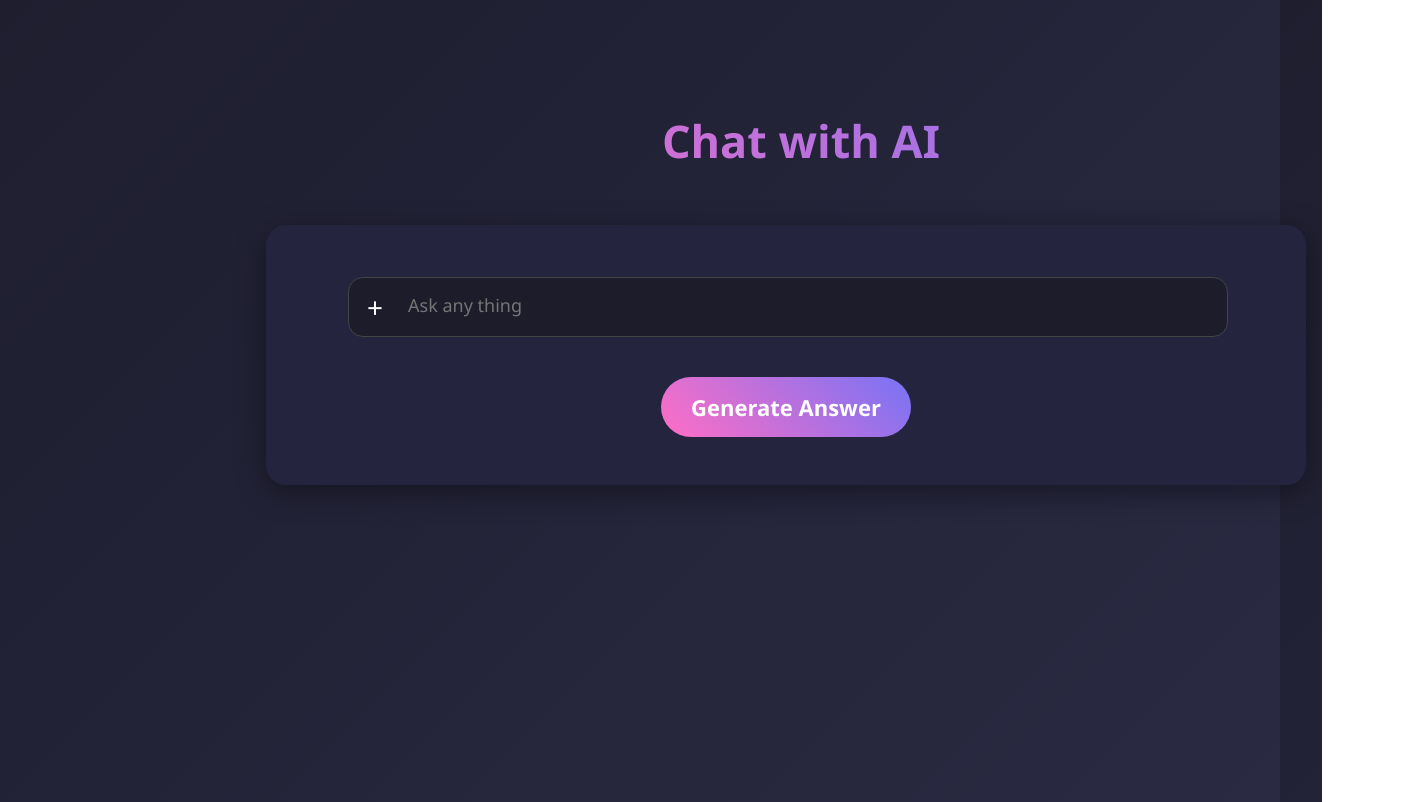
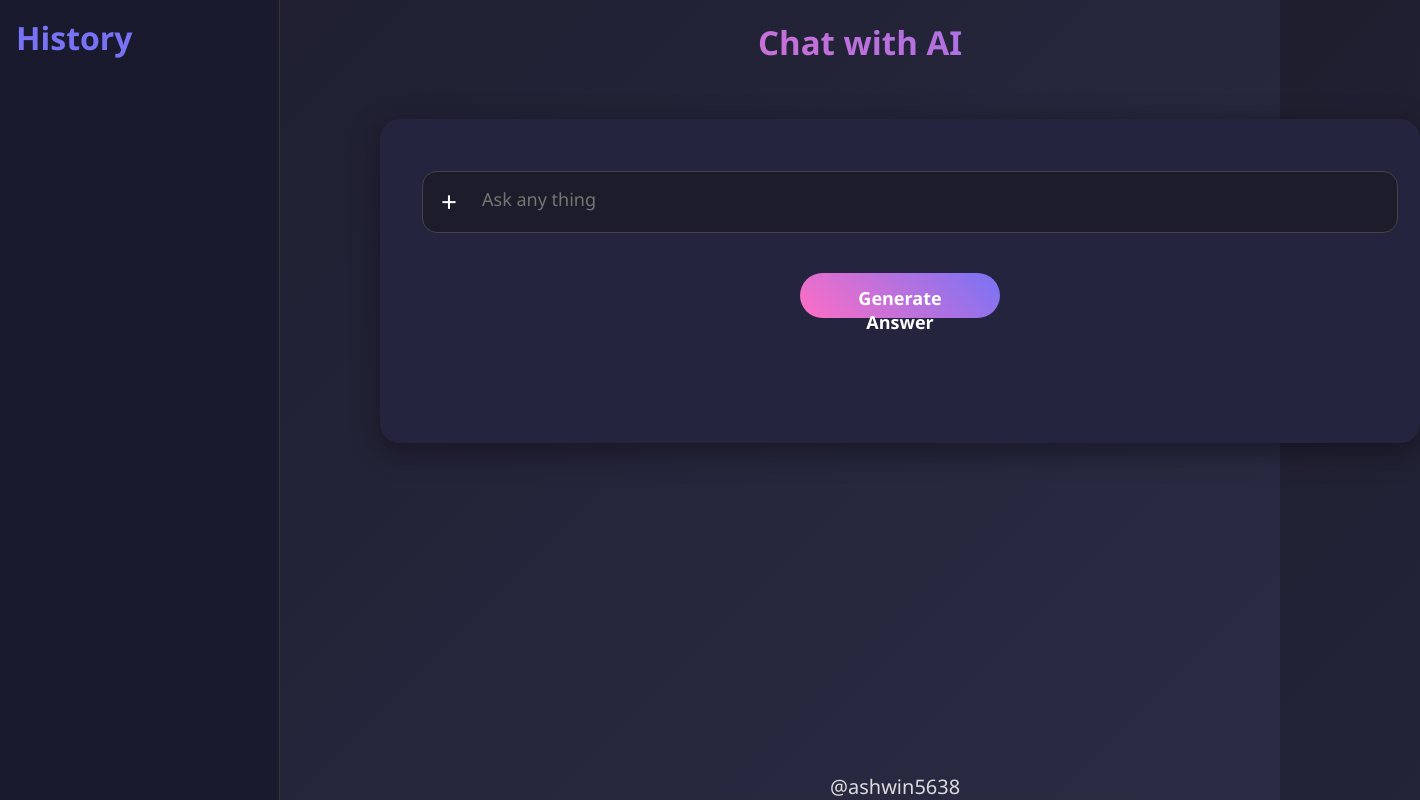
Before and after one commit to ashwin5638/AiChatApplication, a React (Create React App) app: page / in a window 1280 px wide. Shown: the top 802 px of the page, 1420 px wide, since content can reach past the window. Built offline with nearby package versions, Linux system fonts and the light colour scheme.

Commit message:
Update project

```diff
--- a/src/Components/Chat/index.css
+++ b/src/Components/Chat/index.css
@@ -17,33 +17,81 @@ body {
 /* Container */
 .chat-div {
   display: flex;
+  flex-direction: row;
   min-height: 100vh;
+  width: 100%;
+  padding: 0;
+  margin: 0;
+}
+
+.chat-history {
+  width: 280px;           /* fixed width between 250–300px */
+  background: #1a1a2e;
+  padding: 1rem;
+  overflow-y: auto;
+  border-right: 1px solid #333;
+  position: fixed;
+  top: 0;
+  left: 0;
+  bottom: 0;
+}
+
+.chat-container{
+  display: flex;
   flex-direction: column;
-  margin: 50px auto; /* center on all screens */
-  width: 100%;
-  padding: 0 1rem; /* spacing for small screens */
+}
+
+.chat-item {
+  background: #2d2d3a;
+  padding: 10px;
+  border-radius: 8px;
+  margin-bottom: 10px;
+  cursor: pointer;
+  transition: background 0.2s;
+}
+.chat-item:hover {
+  background: #3a3a50;
+}
+
+
+.question {
+  color: #a7a9ab;
+  font-size: 15px;
+}
+
+.answer {
+  color: #fff;
+  font-size: 15px;
+  margin-top: 4px;
+}
+
+
+.history-head{
+  color: #7873f5;
+  margin-bottom: 20px;
 }
 
 .head {
-  font-size: 45px;
+  font-size: 33px;
   margin-bottom: 1.5rem;
   background: linear-gradient(45deg, #ff6ec4, #7873f5);
   -webkit-background-clip: text;
-  margin-top: 60px;
-  margin-left: 280px;
   -webkit-text-fill-color: transparent;
   text-align: center;
+  margin-left: 300px;
+  margin-top: 20px;
 }
 
 .chat {
+  flex: 1;
+  margin-left: 380px;
   width: 130vh;
-  max-width: 1300px;
   background: #24243e;
   border-radius: 20px;
   padding: 2rem;
+  margin-bottom: 30px;
   margin-top: 30px;
   display: flex;
-  margin-left: 250px;
   flex-direction: column;
   box-shadow: 0 8px 30px rgba(0, 0, 0, 0.4);
   text-align: center;
@@ -57,11 +105,11 @@ body {
   padding: 0.8rem 1.5rem;
   border-radius: 50px;
   cursor: pointer;
-  height: 60px;
+  height: 45px;
   width: 100%;
-  max-width: 250px;
-  font-size: 22px;
-  font-weight: 700;
+  max-width: 200px;
+  font-size: 18px;
+  font-weight: 650;
   color: white;
   margin: 1rem auto;
   transition: all 0.3s ease;
@@ -69,8 +117,8 @@ body {
 
 .para{
   color: gainsboro ;
-  margin-left: 650px;
-  margin-top:450px ;
+  margin-left: 830px;
+  margin-top: 300px ;
   font-size: 20px;
   font-weight: 500;
 }
@@ -84,8 +132,8 @@ body {
   display: flex;
   flex-direction: row;
   width: 100%;
-  margin: 50px;
-  max-width: 110vh;
+  margin: 10px;
+  max-width: 150vh;
   border-radius: 15px;
   border: 1px solid #444;
   background: #1c1c2b;
@@ -106,9 +154,9 @@ body {
 
 .text-area{
   width: 100%;
-  max-width: 110vh;
+  max-width: 80vh;
   padding-top: 5px;
-  height: 30px;
+  height: 40px;
   background: transparent;
   color: #fff;
   padding-left: 25px;
@@ -158,8 +206,10 @@ body {
   background: transparent;
   margin-bottom: 100px;
   padding: 16px;
+  margin-left: 380px;
+  width: 135vh;
   border-radius: 8px;
-  margin-top: 20px;
+  margin-top: 100px;
   font-family: monospace;
 }
 
--- a/src/Components/Chat/index.js
+++ b/src/Components/Chat/index.js
@@ -10,12 +10,16 @@ const ChatAi = () => {
   const [copied, setCopied] = useState(false);
   const [fileData, setFileData] = useState(null);
   const [fileName, setFileName] = useState("");
+  const [history, setHistory] = useState([]);
+
 
 
 const generateAnswer = async () => {
   setAnswer("loading...");
 
   const parts = [{ text: questions }];
+
+
 
   if (fileData) {
     parts.push({
@@ -33,18 +37,37 @@ const generateAnswer = async () => {
     }
   );
 
-  setAnswer(response.data.candidates[0].content.parts[0].text);
+   setAnswer(response.data.candidates[0].content.parts[0].text);
+
+
+  setHistory(prev => [
+    ...prev,
+    { question: questions,}
+  ]);
+
+  setQuestions("");
 };
 
 
   const handleCopy = () => {
     navigator.clipboard.writeText(answer);
     setCopied(true);
-    setTimeout(() => setCopied(false), 2000); // reset
+    setTimeout(() => setCopied(false), 2000)
   };
 
   return (
     <div className="chat-div">
+
+    <div className="chat-history">
+      <h1 className="history-head">History</h1>
+  {history.map((item, index) => (
+    <div key={index} className="chat-item">
+      <p className="question"><strong>You:</strong> {item.question}</p>
+
+    </div>
+  ))}
+</div>
+     <div className="chat-container">
       <h1 className="head">Chat with AI</h1>
       <div className="chat">
         <div className="text-container">
@@ -107,10 +130,11 @@ const generateAnswer = async () => {
 )}
 
 </div>
-
-        <button className="buttn" onClick={generateAnswer}>
+ <button className="buttn" onClick={generateAnswer}>
           Generate Answer
         </button>
+  </div>
+
         {answer && (
           <div className="answer-box">
 
@@ -123,8 +147,9 @@ const generateAnswer = async () => {
             </div>
           </div>
         )}
+
+      <p className="para">@ashwin5638</p>
       </div>
-      <p className="para">@ashwin5638</p>
     </div>
   );
 };
```
